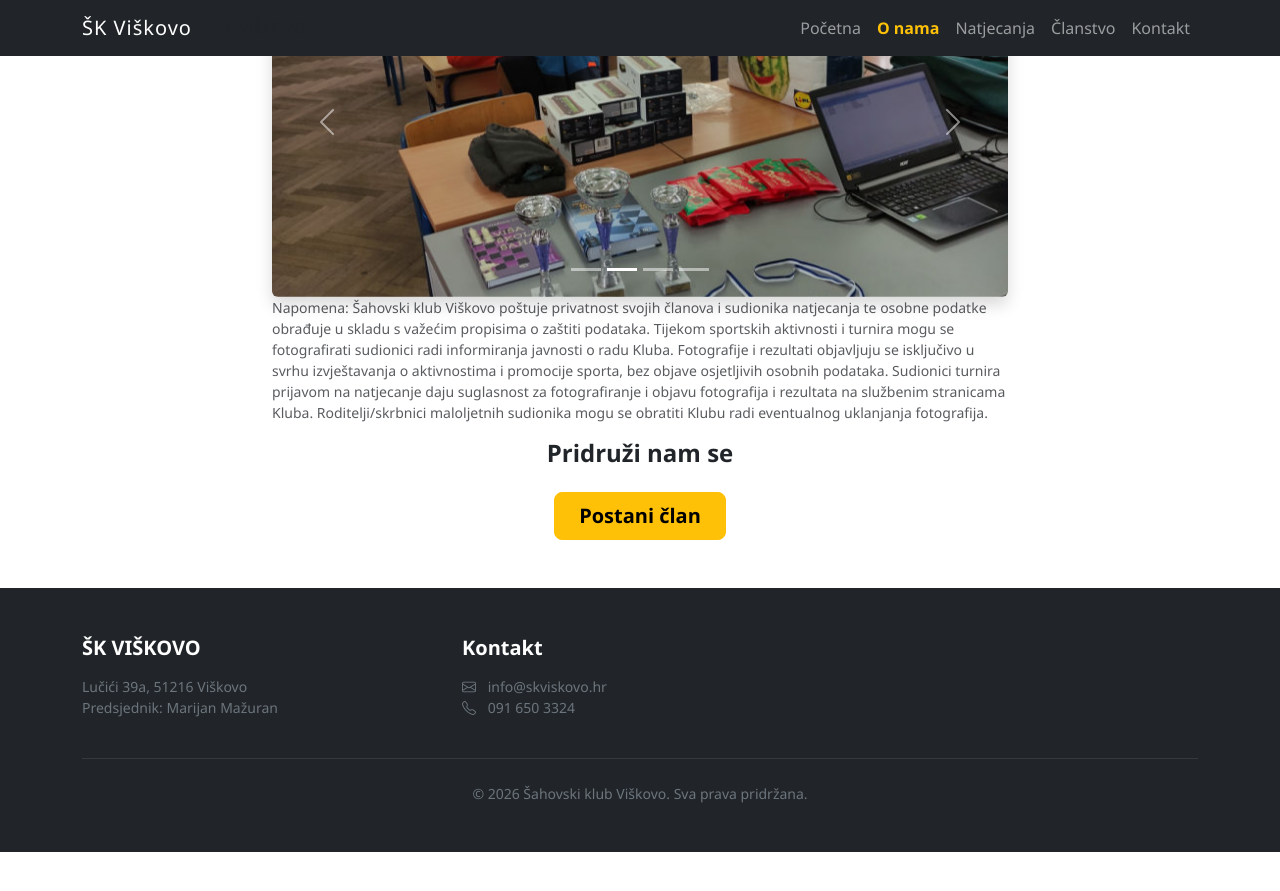
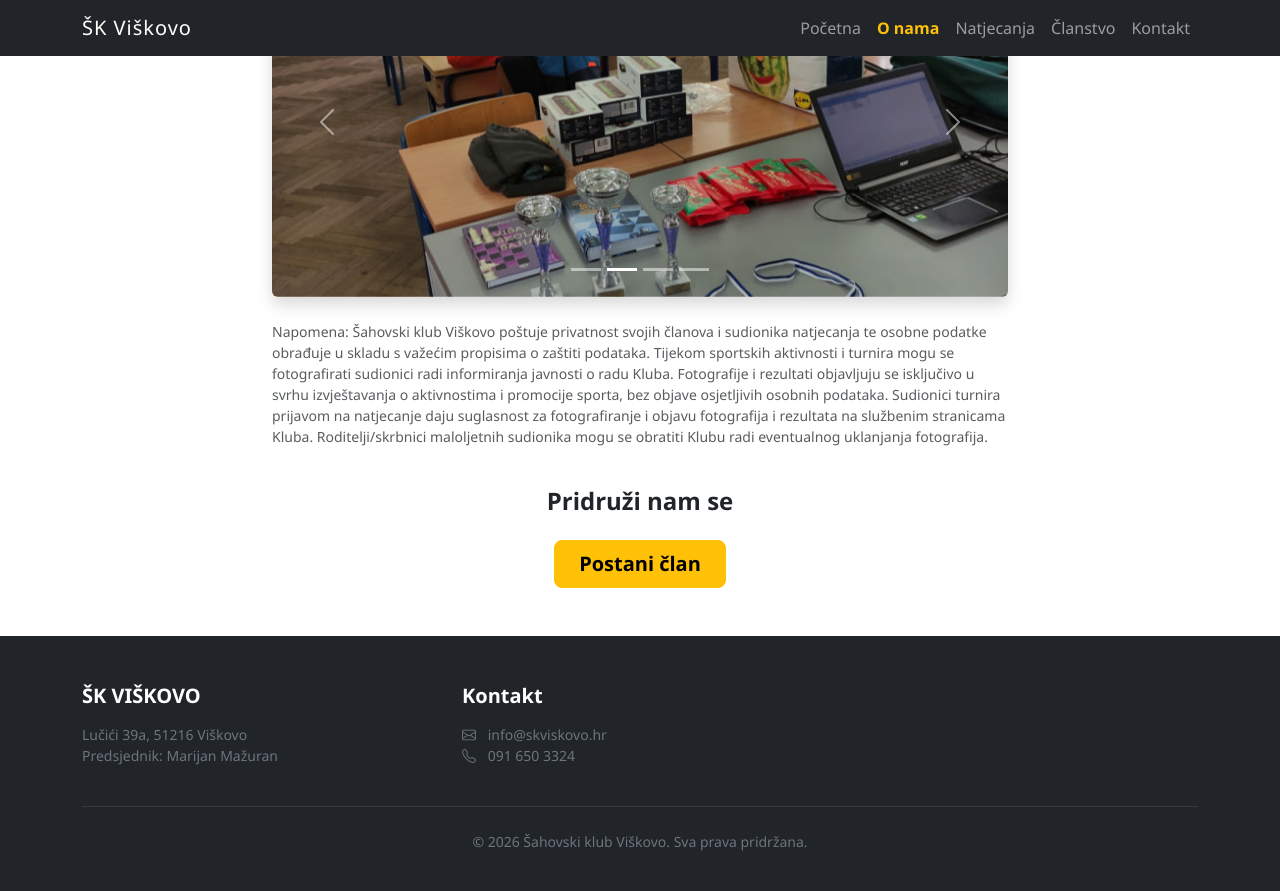
Before and after one commit to skviskovo/skviskovo.hr, a Jekyll site: the page built from o-nama.html, in a window 1280 px wide and 900 px high, scrolled down 1688 px. Shown: the top 891 px of the window. Built offline with Jekyll 4.4.1, drawn with Linux system fonts in a browser that asks for light colours; before the commit the page ends 2540 px from its top, so only the background shows below that.

Commit message:
Update o-nama.html

```diff
--- a/o-nama.html
+++ b/o-nama.html
@@ -85,7 +85,7 @@ title: O nama
             </button>
           </div>
         </div>
-        <div class="figure-caption small">Napomena: Šahovski klub Viškovo poštuje privatnost svojih članova i sudionika natjecanja te osobne podatke obrađuje u skladu s važećim propisima o zaštiti podataka. Tijekom sportskih aktivnosti i turnira mogu se fotografirati sudionici radi informiranja javnosti o radu Kluba. Fotografije i rezultati objavljuju se isključivo u svrhu izvještavanja o aktivnostima i promocije sporta, bez objave osjetljivih osobnih podataka. Sudionici turnira prijavom na natjecanje daju suglasnost za fotografiranje i objavu fotografija i rezultata na službenim stranicama Kluba. Roditelji/skrbnici maloljetnih sudionika mogu se obratiti Klubu radi eventualnog uklanjanja fotografija.</div>
+        <div class="figure-caption small mt-4 mb-4">Napomena: Šahovski klub Viškovo poštuje privatnost svojih članova i sudionika natjecanja te osobne podatke obrađuje u skladu s važećim propisima o zaštiti podataka. Tijekom sportskih aktivnosti i turnira mogu se fotografirati sudionici radi informiranja javnosti o radu Kluba. Fotografije i rezultati objavljuju se isključivo u svrhu izvještavanja o aktivnostima i promocije sporta, bez objave osjetljivih osobnih podataka. Sudionici turnira prijavom na natjecanje daju suglasnost za fotografiranje i objavu fotografija i rezultata na službenim stranicama Kluba. Roditelji/skrbnici maloljetnih sudionika mogu se obratiti Klubu radi eventualnog uklanjanja fotografija.</div>
       </div>
 
       <div class="col-lg-8 mx-auto mb-4 mb-lg-0">
```
